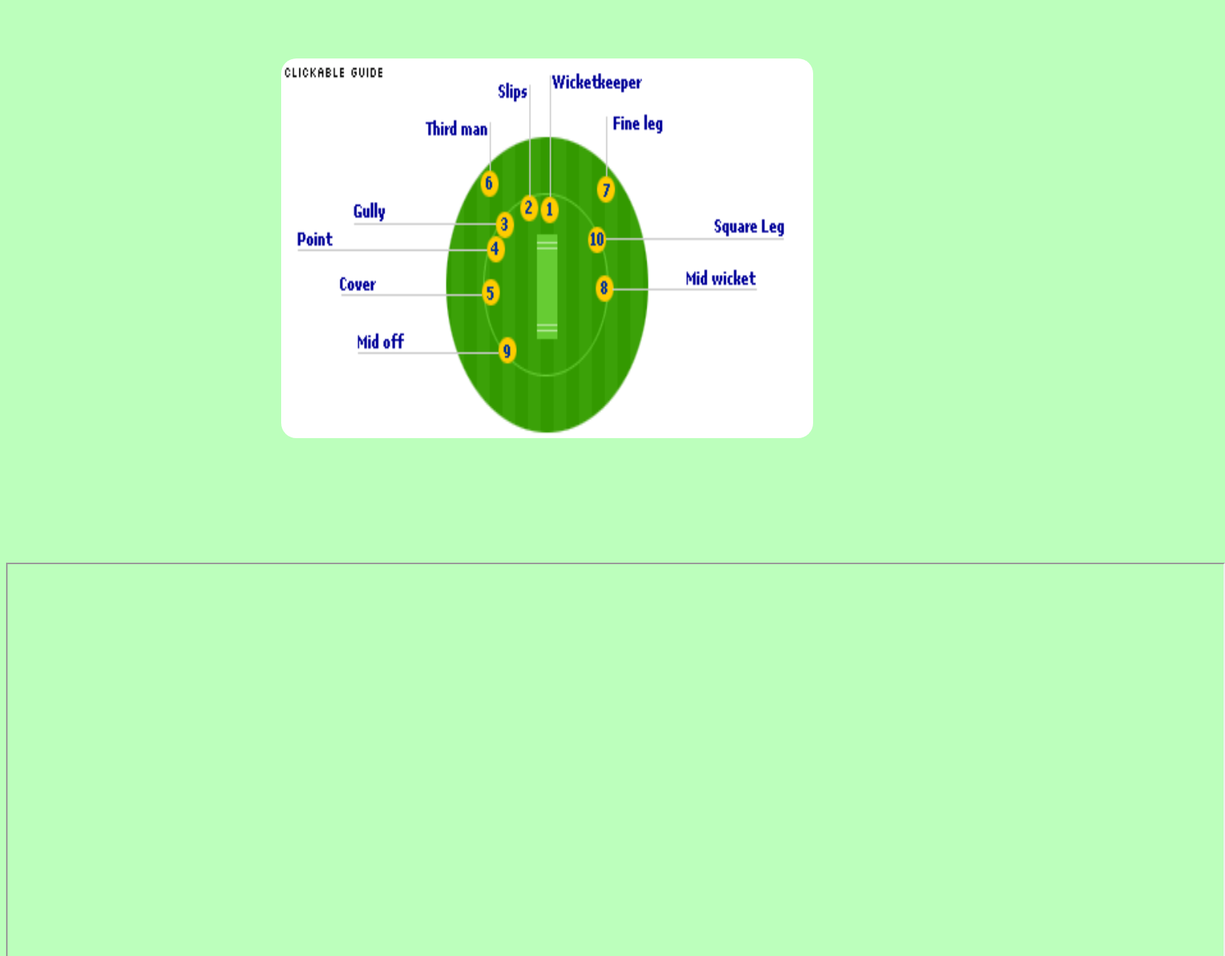
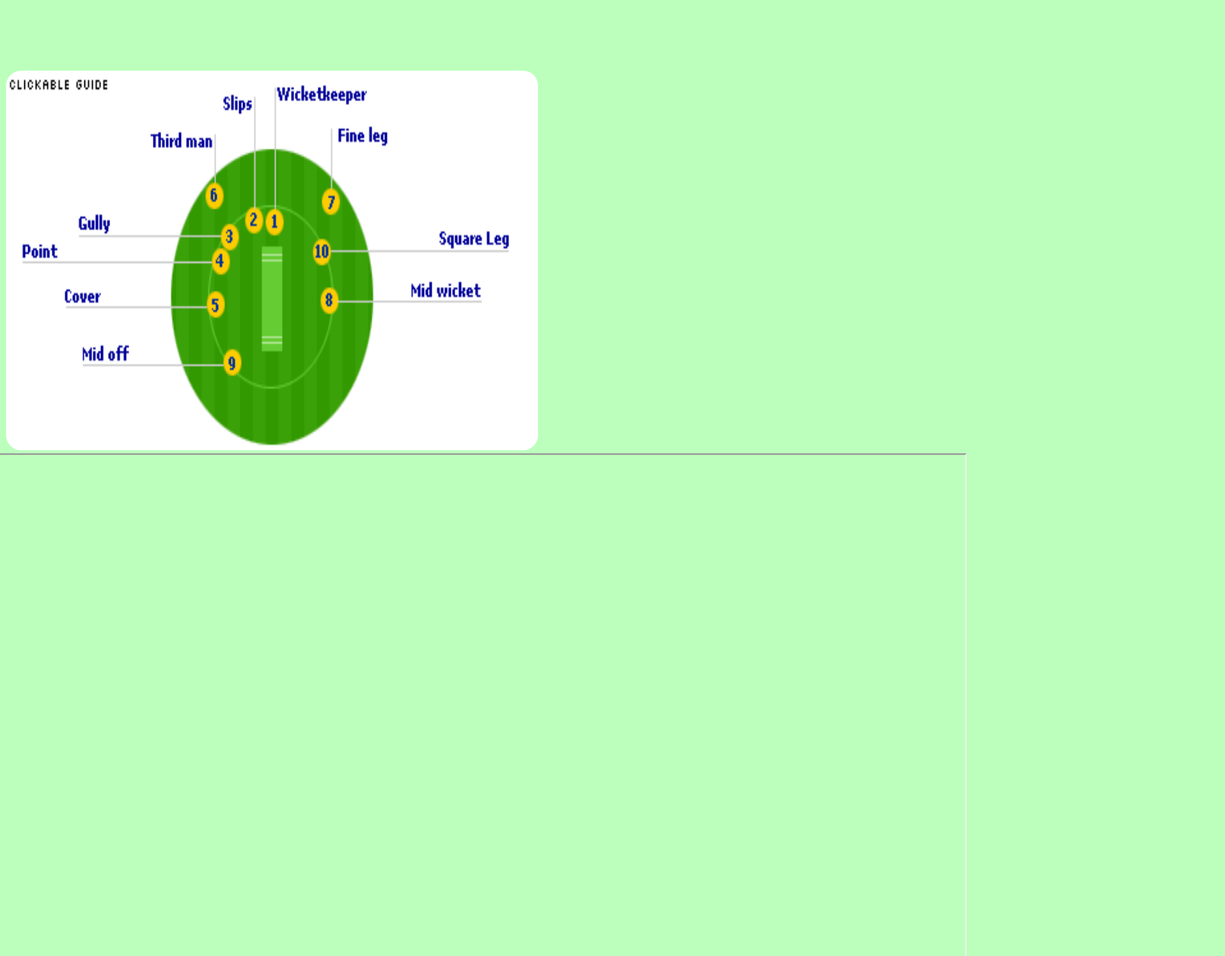
Before and after one commit to syedayazsa/Web-Programming, a plain HTML site: page HTML_Image_Mapping/index.html in a window 1280 px wide. Shown: the part 701-1960 px from the top of the page at 76% size, 1612 px wide, since content can reach past the window. Drawn offline with nearby package versions, Linux system fonts and the light colour scheme.

Commit message:
Update styles.css

```diff
--- a/HTML_Image_Mapping/styles.css
+++ b/HTML_Image_Mapping/styles.css
@@ -30,6 +30,10 @@ body{
 
 .fld{
     margin-top: 80px;
-    margin-left: 10em;
-    margin-bottom: 10em;
+    margin-left: 0em;
+    margin-bottom: 0em;
+    float: left;
 }
+.iframes{
+    float: right;
+}
```
